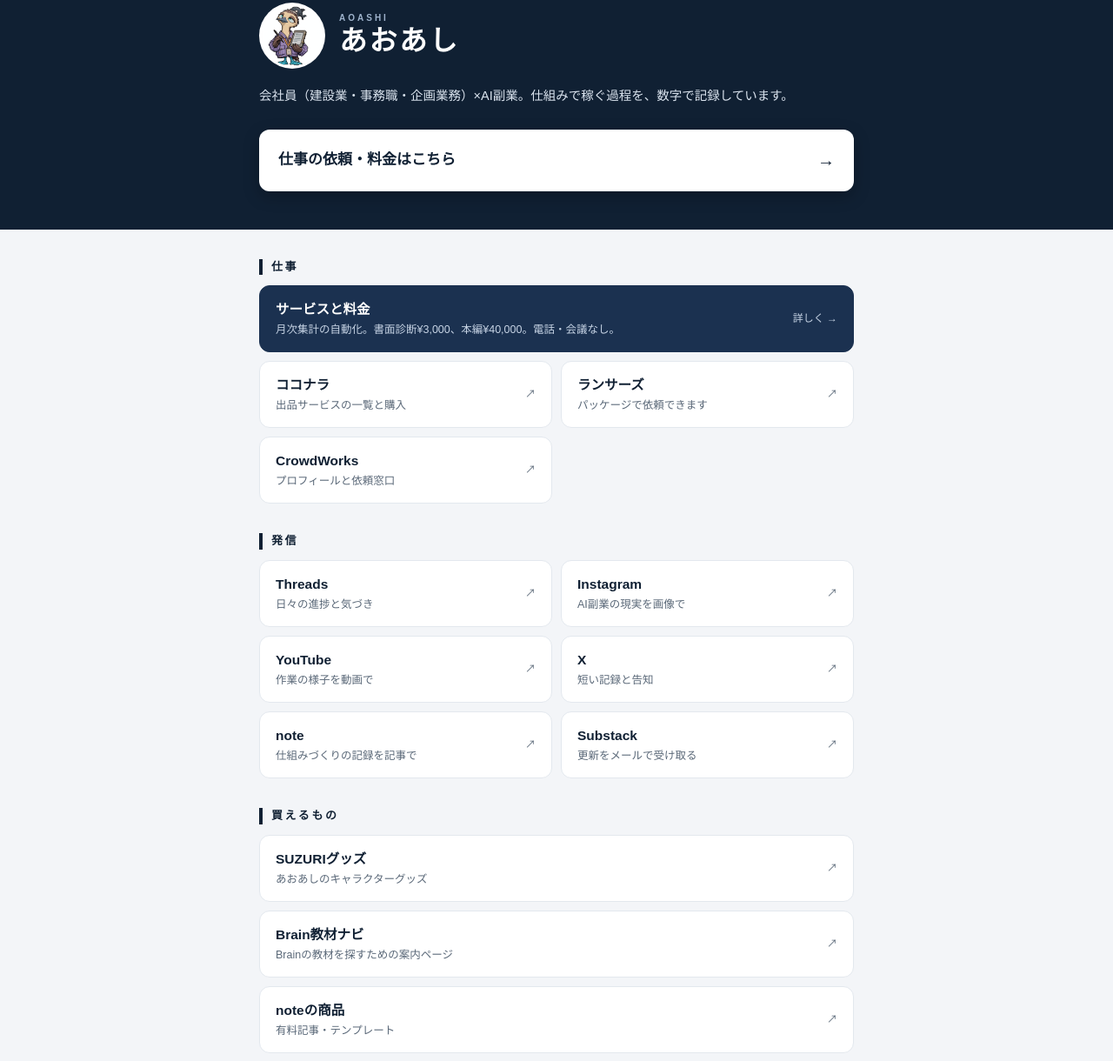
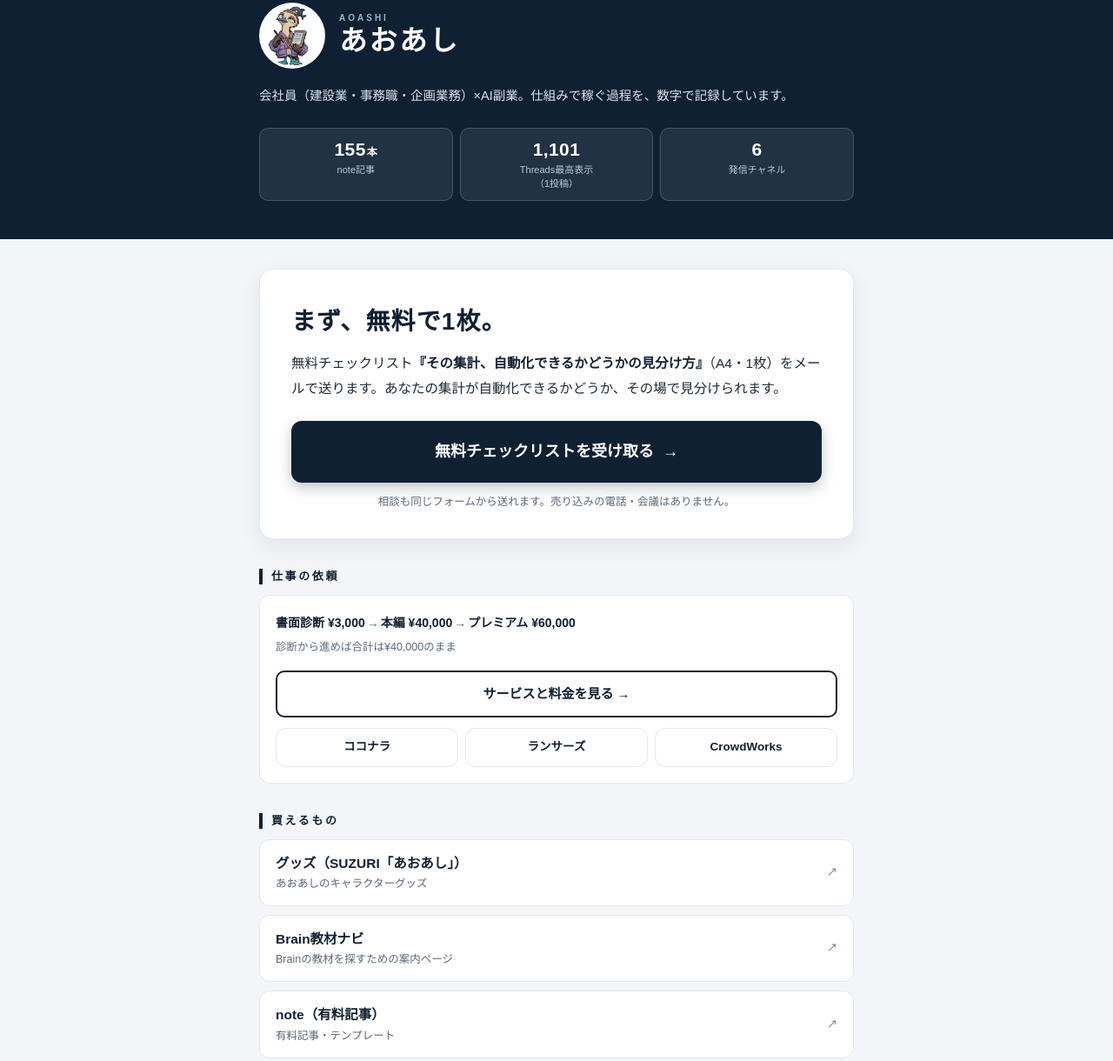
Before and after one commit to aoashi/aoashi.github.io, a plain HTML site: page index.html in a window 1280 px wide. Shown: the part 53-1273 px from the top of the page at 87% size. Drawn offline with Linux system fonts and the light colour scheme.

Commit message:
Update index.html

```diff
--- a/index.html
+++ b/index.html
@@ -4,12 +4,12 @@
 <meta charset="UTF-8">
 <meta name="viewport" content="width=device-width, initial-scale=1.0">
 <title>あおあし｜公式サイト</title>
-<meta name="description" content="会社員（建設業・事務職・企画業務）×AI副業。仕組みで稼ぐ過程を、数字で記録しています。仕事の依頼・料金、発信、販売中のものをまとめた公式ページです。">
+<meta name="description" content="会社員（建設業・事務職・企画業務）×AI副業。仕組みで稼ぐ過程を、数字で記録しています。無料チェックリスト、仕事の依頼・料金、販売中のもの、発信をまとめた公式ページです。">
 <link rel="canonical" href="https://aoashi.github.io/">
 <link rel="icon" type="image/png" href="icon-goma.png">
 <meta property="og:type" content="website">
 <meta property="og:title" content="あおあし｜公式サイト">
-<meta property="og:description" content="会社員×AI副業。仕組みで稼ぐ過程を、数字で記録しています。仕事の依頼・料金はこちら。">
+<meta property="og:description" content="会社員×AI副業。仕組みで稼ぐ過程を、数字で記録しています。まずは無料チェックリストから。">
 <meta property="og:url" content="https://aoashi.github.io/">
 <meta property="og:image" content="https://aoashi.github.io/icon-goma.png">
 <meta name="twitter:card" content="summary">
@@ -34,12 +34,23 @@
   .brand h1{font-size:28px;font-weight:800;letter-spacing:.08em;line-height:1.3;}
   .brand .en{display:block;font-size:10px;letter-spacing:.3em;color:#9fb3cc;font-weight:700;}
   .lead{margin-top:18px;font-size:14.5px;color:#dbe4ef;line-height:1.9;}
-  .main-btn{display:flex;align-items:center;justify-content:space-between;gap:12px;margin-top:24px;background:#fff;color:var(--navy);text-decoration:none;font-weight:800;font-size:17px;padding:18px 22px;border-radius:12px;box-shadow:0 6px 18px rgba(0,0,0,.25);}
-  .main-btn:hover{background:#eef3fa;}
-  .main-btn .ar{font-size:20px;}
+  /* 数字バー */
+  .stats{display:grid;grid-template-columns:repeat(3,1fr);gap:8px;margin-top:22px;list-style:none;}
+  .stats li{background:rgba(255,255,255,.08);border:1px solid rgba(255,255,255,.18);border-radius:10px;padding:10px 8px;text-align:center;}
+  .stats .n{display:block;font-size:21px;font-weight:800;color:#fff;line-height:1.3;letter-spacing:.02em;}
+  .stats .n small{font-size:12px;font-weight:700;margin-left:1px;}
+  .stats .l{display:block;font-size:11px;color:#b9c8da;line-height:1.5;margin-top:2px;}
   main{padding:8px 0 20px;}
   section{margin-top:34px;}
   h2{font-size:13px;letter-spacing:.2em;color:var(--navy);font-weight:800;padding-left:10px;border-left:4px solid var(--navy);margin-bottom:12px;line-height:1.4;}
+  /* 無料の入口（主役）：色ではなく余白・文字サイズ・ボタンで差をつける */
+  .free{background:#fff;border:1px solid var(--line);border-radius:16px;padding:30px 22px 24px;box-shadow:0 8px 24px rgba(16,32,51,.08);}
+  .free h2{border:0;padding:0;font-size:25px;letter-spacing:.04em;margin-bottom:14px;}
+  .free p{font-size:15.5px;line-height:1.9;}
+  .free p b{color:var(--navy);}
+  .free-btn{display:flex;align-items:center;justify-content:center;gap:10px;margin-top:22px;background:var(--navy);color:#fff;text-decoration:none;font-weight:800;font-size:16.5px;padding:20px 14px;border-radius:12px;white-space:nowrap;box-shadow:0 6px 16px rgba(16,32,51,.25);}
+  .free-btn:hover{background:var(--navy-2);}
+  .free .note{margin-top:12px;font-size:12.5px;color:var(--sub);text-align:center;line-height:1.7;}
   .cards{display:grid;gap:10px;}
   .cards + .cards{margin-top:10px;}
   .card{display:flex;align-items:center;justify-content:space-between;gap:14px;background:#fff;border:1px solid var(--line);border-radius:12px;padding:15px 18px;text-decoration:none;transition:border-color .15s,box-shadow .15s;}
@@ -47,16 +58,25 @@
   .card b{display:block;font-size:15.5px;color:var(--navy);line-height:1.5;}
   .card .d{display:block;font-size:12.5px;color:var(--sub);line-height:1.6;margin-top:2px;}
   .card .go{flex:none;font-size:12px;color:var(--sub);white-space:nowrap;}
-  .card.primary{background:var(--navy-2);border-color:var(--navy-2);}
-  .card.primary b{color:#fff;}
-  .card.primary .d,.card.primary .go{color:#c6d3e4;}
-  .contact-box{background:#fff;border:1px solid var(--line);border-radius:12px;padding:18px;}
-  .contact-box p{font-size:13.5px;color:var(--sub);}
-  .contact-btn{display:block;text-align:center;margin-top:12px;background:var(--navy);color:#fff;text-decoration:none;font-weight:800;padding:14px;border-radius:10px;}
-  .contact-btn:hover{background:var(--navy-2);}
+  .cards.sm{grid-template-columns:repeat(3,1fr);gap:8px;}
+  .cards.sm .card{padding:11px 10px;justify-content:center;text-align:center;}
+  .cards.sm .card b{font-size:13.5px;}
+  /* 仕事の依頼 */
+  .work{background:#fff;border:1px solid var(--line);border-radius:12px;padding:18px;}
+  .steps{font-size:14px;color:var(--ink);line-height:1.9;}
+  .steps b{color:var(--navy);white-space:nowrap;}
+  .steps .ar{color:var(--sub);margin:0 2px;}
+  .steps .sub{display:block;font-size:12.5px;color:var(--sub);margin-top:4px;}
+  .work-btn{display:block;text-align:center;margin-top:14px;background:#fff;color:var(--navy);border:2px solid var(--navy);text-decoration:none;font-weight:800;padding:12px;border-radius:10px;}
+  .work-btn:hover{background:#eef3fa;}
+  .work .cards.sm{margin-top:12px;}
+  /* 発信（最下部・小さめ） */
+  .media .card{padding:11px 14px;}
+  .media .card b{font-size:14px;}
+  .media .card .d{font-size:12px;}
   footer{margin-top:44px;padding:22px 0 36px;border-top:1px solid var(--line);font-size:12px;color:var(--sub);display:flex;justify-content:space-between;gap:10px;flex-wrap:wrap;}
   footer a{color:var(--navy);}
-  @media(min-width:640px){.cards.two{grid-template-columns:1fr 1fr;}header.top{padding:56px 0 44px;}.brand h1{font-size:32px;}}
+  @media(min-width:640px){.cards.two{grid-template-columns:1fr 1fr;}.cards.three{grid-template-columns:repeat(3,1fr);}header.top{padding:56px 0 44px;}.brand h1{font-size:32px;}.free{padding:40px 36px 30px;}.free h2{font-size:28px;}.free-btn{font-size:18px;}}
 </style>
 </head>
 <body>
@@ -67,24 +87,45 @@
       <h1><span class="en">AOASHI</span>あおあし</h1>
     </div>
     <p class="lead">会社員（建設業・事務職・企画業務）×AI副業。仕組みで稼ぐ過程を、数字で記録しています。</p>
-    <a class="main-btn" href="service/">仕事の依頼・料金はこちら<span class="ar" aria-hidden="true">→</span></a>
+    <ul class="stats" aria-label="発信の実績（実測）">
+      <li><span class="n">155<small>本</small></span><span class="l">note記事</span></li>
+      <li><span class="n">1,101</span><span class="l">Threads最高表示<br>（1投稿）</span></li>
+      <li><span class="n">6</span><span class="l">発信チャネル</span></li>
+    </ul>
   </div>
 </header>
 
 <main class="wrap">
+  <section class="free" aria-labelledby="h-free">
+    <h2 id="h-free">まず、無料で1枚。</h2>
+    <p>無料チェックリスト<b>『その集計、自動化できるかどうかの見分け方』</b>（A4・1枚）をメールで送ります。あなたの集計が自動化できるかどうか、その場で見分けられます。</p>
+    <a class="free-btn" href="service/#contact">無料チェックリストを受け取る<span aria-hidden="true">→</span></a>
+    <p class="note">相談も同じフォームから送れます。売り込みの電話・会議はありません。</p>
+  </section>
+
   <section aria-labelledby="h-work">
-    <h2 id="h-work">仕事</h2>
-    <div class="cards">
-      <a class="card primary" href="service/"><div><b>サービスと料金</b><span class="d">月次集計の自動化。書面診断¥3,000、本編¥40,000。電話・会議なし。</span></div><span class="go">詳しく →</span></a>
-    </div>
-    <div class="cards two">
-      <a class="card" href="https://coconala.com/users/6336439" target="_blank" rel="noopener"><div><b>ココナラ</b><span class="d">出品サービスの一覧と購入</span></div><span class="go">↗</span></a>
-      <a class="card" href="https://www.lancers.jp/menu/detail/1352276" target="_blank" rel="noopener"><div><b>ランサーズ</b><span class="d">パッケージで依頼できます</span></div><span class="go">↗</span></a>
-      <a class="card" href="https://crowdworks.jp/public/employees/4293097" target="_blank" rel="noopener"><div><b>CrowdWorks</b><span class="d">プロフィールと依頼窓口</span></div><span class="go">↗</span></a>
+    <h2 id="h-work">仕事の依頼</h2>
+    <div class="work">
+      <p class="steps"><b>書面診断 ¥3,000</b><span class="ar">→</span><b>本編 ¥40,000</b><span class="ar">→</span><b>プレミアム ¥60,000</b><span class="sub">診断から進めば合計は¥40,000のまま</span></p>
+      <a class="work-btn" href="service/">サービスと料金を見る →</a>
+      <div class="cards sm">
+        <a class="card" href="https://coconala.com/users/6336439" target="_blank" rel="noopener"><b>ココナラ</b></a>
+        <a class="card" href="https://www.lancers.jp/menu/detail/1352276" target="_blank" rel="noopener"><b>ランサーズ</b></a>
+        <a class="card" href="https://crowdworks.jp/public/employees/4293097" target="_blank" rel="noopener"><b>CrowdWorks</b></a>
+      </div>
     </div>
   </section>
 
-  <section aria-labelledby="h-media">
+  <section aria-labelledby="h-shop">
+    <h2 id="h-shop">買えるもの</h2>
+    <div class="cards">
+      <a class="card" href="https://suzuri.jp/aoashiai/products" target="_blank" rel="noopener"><div><b>グッズ（SUZURI「あおあし」）</b><span class="d">あおあしのキャラクターグッズ</span></div><span class="go">↗</span></a>
+      <a class="card" href="https://dyoota.github.io/brain-navi/" target="_blank" rel="noopener"><div><b>Brain教材ナビ</b><span class="d">Brainの教材を探すための案内ページ</span></div><span class="go">↗</span></a>
+      <a class="card" href="https://note.com/boroffu" target="_blank" rel="noopener"><div><b>note（有料記事）</b><span class="d">有料記事・テンプレート</span></div><span class="go">↗</span></a>
+    </div>
+  </section>
+
+  <section class="media" aria-labelledby="h-media">
     <h2 id="h-media">発信</h2>
     <div class="cards two">
       <a class="card" href="https://www.threads.net/@aoashi_ai" target="_blank" rel="noopener"><div><b>Threads</b><span class="d">日々の進捗と気づき</span></div><span class="go">↗</span></a>
@@ -92,24 +133,7 @@
       <a class="card" href="https://www.youtube.com/@aoashi_ai" target="_blank" rel="noopener"><div><b>YouTube</b><span class="d">作業の様子を動画で</span></div><span class="go">↗</span></a>
       <a class="card" href="https://x.com/aoashi_AI" target="_blank" rel="noopener"><div><b>X</b><span class="d">短い記録と告知</span></div><span class="go">↗</span></a>
       <a class="card" href="https://note.com/boroffu" target="_blank" rel="noopener"><div><b>note</b><span class="d">仕組みづくりの記録を記事で</span></div><span class="go">↗</span></a>
-      <a class="card" href="https://aoashiai.substack.com/" target="_blank" rel="noopener"><div><b>Substack</b><span class="d">更新をメールで受け取る</span></div><span class="go">↗</span></a>
-    </div>
-  </section>
-
-  <section aria-labelledby="h-shop">
-    <h2 id="h-shop">買えるもの</h2>
-    <div class="cards">
-      <a class="card" href="https://suzuri.jp/aoashiai/products" target="_blank" rel="noopener"><div><b>SUZURIグッズ</b><span class="d">あおあしのキャラクターグッズ</span></div><span class="go">↗</span></a>
-      <a class="card" href="https://dyoota.github.io/brain-navi/" target="_blank" rel="noopener"><div><b>Brain教材ナビ</b><span class="d">Brainの教材を探すための案内ページ</span></div><span class="go">↗</span></a>
-      <a class="card" href="https://note.com/boroffu" target="_blank" rel="noopener"><div><b>noteの商品</b><span class="d">有料記事・テンプレート</span></div><span class="go">↗</span></a>
-    </div>
-  </section>
-
-  <section aria-labelledby="h-contact">
-    <h2 id="h-contact">問い合わせ</h2>
-    <div class="contact-box">
-      <p>やり取りは書面・チャットのみです。相談内容はフォームから送ってください。</p>
-      <a class="contact-btn" href="service/#contact">問い合わせる →</a>
+      <a class="card" href="https://aoashiai.substack.com/" target="_blank" rel="noopener"><div><b>Substack</b><span class="d">無料メルマガ。更新をメールで受け取る</span></div><span class="go">↗</span></a>
     </div>
   </section>
 
```
